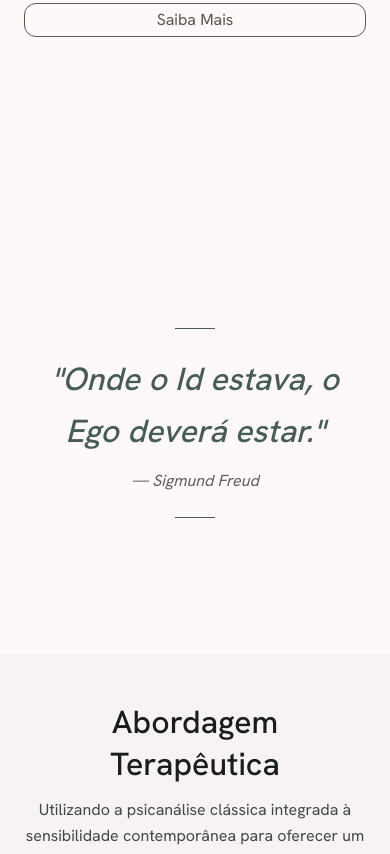
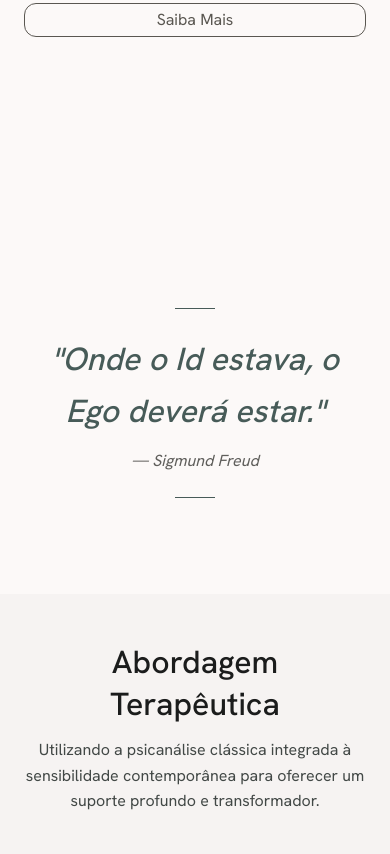
Before and after one commit to escobarpsiba/alana-site, a website: page index.html in a window 390 px wide. Shown: the part 612-1466 px from the top of the page. Drawn offline with nearby package versions, Linux system fonts and the light colour scheme.

Commit message:
fix: reduz 50% padding da citacao no mobile

```diff
--- a/index.html
+++ b/index.html
@@ -209,7 +209,7 @@
   </section>
 
   <!-- Quote Block -->
-  <section class="max-w-720 mx-auto px-gutter pt-[40px] pb-xl text-center">
+  <section class="max-w-720 mx-auto px-gutter pt-[20px] pb-[40px] md:pt-[40px] md:pb-xl text-center">
     <div class="quote-block">
       <p class="font-display-lg italic text-headline-md text-primary leading-relaxed">
         "Onde o Id estava, o Ego deverá estar."
```
Also changed, not shown: public/index.html (+1 -1 lines), public/assets/css/style.css.
